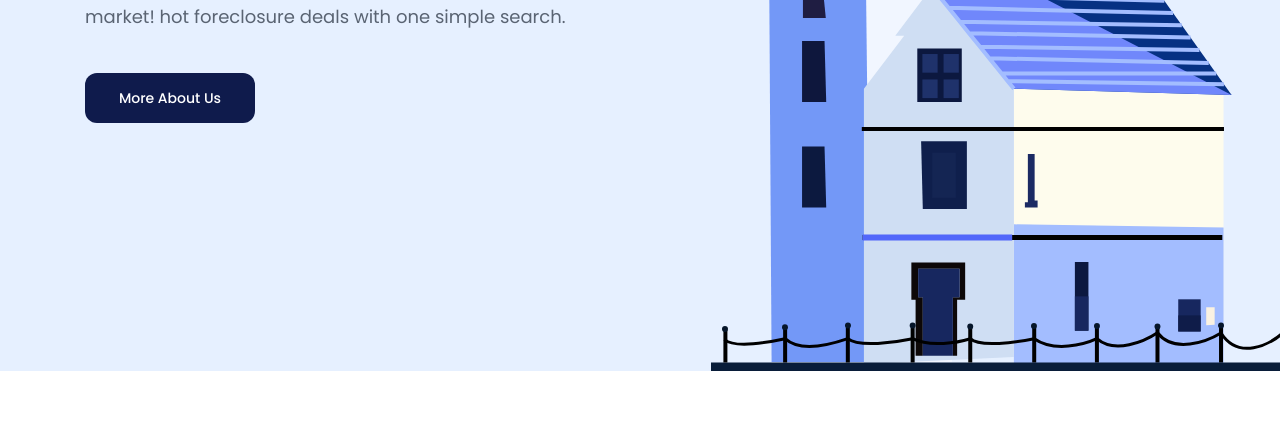
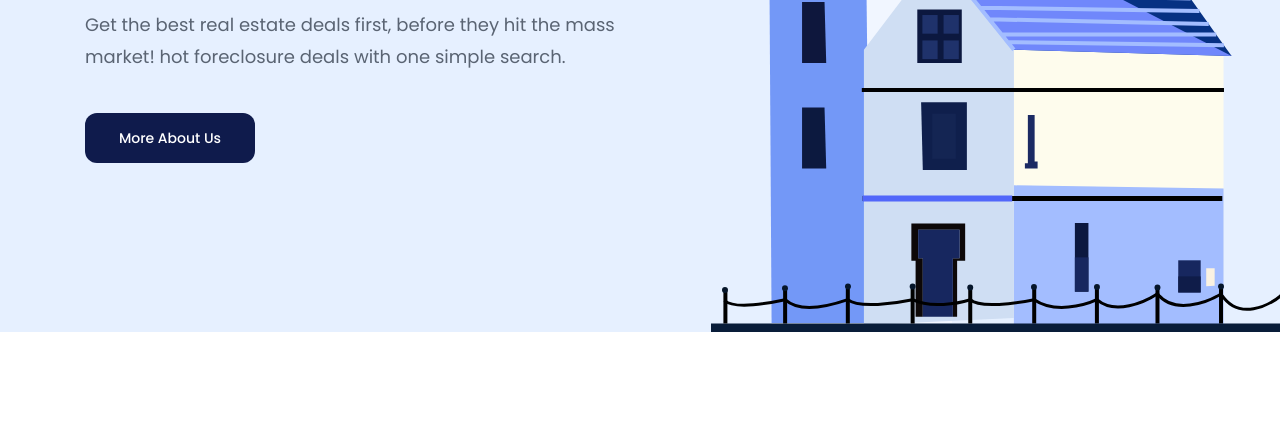
Before and after one commit to cuuluong/f8-htmlcss-01, a plain HTML site: page index.html in a window 1280 px wide. Shown: the part 468-916 px from the top of the page. Drawn offline with Linux system fonts and the light colour scheme.

Commit message:
chữ ở hero căn giữa chiều cao theo hero-parent

```diff
--- a/assets/css/style.css
+++ b/assets/css/style.css
@@ -115,12 +115,11 @@ a {
 /*    hero   */
 .hero-parent {
     position: relative;
-    padding-top: 130px;
+    display: flex;
+    flex-direction: column;
+    justify-content: center;
     background: #e6f0ff;
-}
-.hero {
-    display: flex;
-    height: 619px;
+    height: calc(100vh - 90px);
 }
 
 .hero .info {
--- a/index.html
+++ b/index.html
@@ -25,7 +25,7 @@
                 <div class="content">
                     <nav class="navbar">
                         <!-- Logo -->
-                       <a href="/"> <img src="./assets/img/Logo.svg" alt="Besnik." /></a>
+                       <a href="#"> <img src="./assets/img/Logo.svg" alt="Besnik." /></a>
 
                         <!-- Navigation -->
                         <ul>
```
